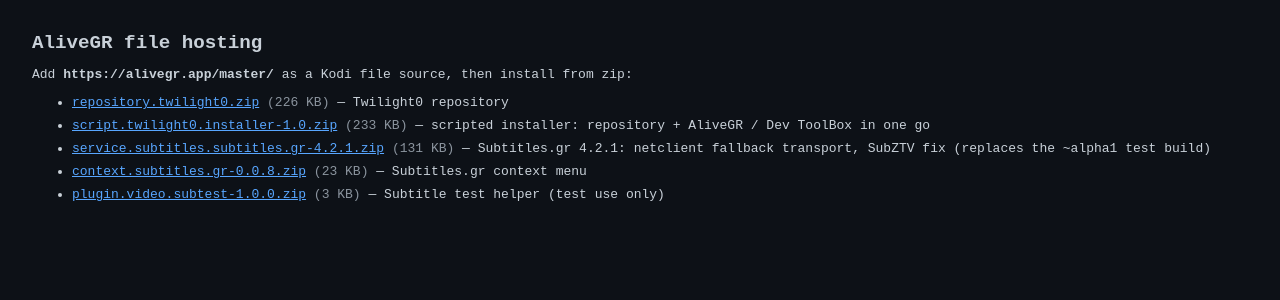
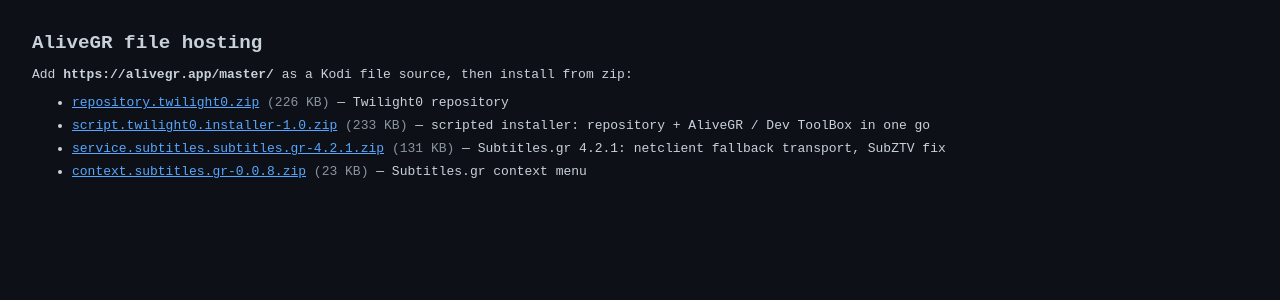
Before and after one commit to Twilight0/alivegr.github.io, a Jekyll site: the page master/index.html, which Jekyll copies as it is, in a window 1280 px wide. Shown: the top 300 px of the page. Built offline with Jekyll 4.4.1, drawn with Linux system fonts in a browser that asks for light colours.

Commit message:
Retire subtest helper and alpha1 test build from /master

```diff
--- a/master/index.html
+++ b/master/index.html
@@ -18,9 +18,8 @@
 <ul>
 <li><a href="repository.twilight0.zip">repository.twilight0.zip</a> <span class="size">(226 KB)</span> — Twilight0 repository</li>
 <li><a href="script.twilight0.installer-1.0.zip">script.twilight0.installer-1.0.zip</a> <span class="size">(233 KB)</span> — scripted installer: repository + AliveGR / Dev ToolBox in one go</li>
-<li><a href="service.subtitles.subtitles.gr-4.2.1.zip">service.subtitles.subtitles.gr-4.2.1.zip</a> <span class="size">(131 KB)</span> — Subtitles.gr 4.2.1: netclient fallback transport, SubZTV fix (replaces the ~alpha1 test build)</li>
+<li><a href="service.subtitles.subtitles.gr-4.2.1.zip">service.subtitles.subtitles.gr-4.2.1.zip</a> <span class="size">(131 KB)</span> — Subtitles.gr 4.2.1: netclient fallback transport, SubZTV fix</li>
 <li><a href="context.subtitles.gr-0.0.8.zip">context.subtitles.gr-0.0.8.zip</a> <span class="size">(23 KB)</span> — Subtitles.gr context menu</li>
-<li><a href="plugin.video.subtest-1.0.0.zip">plugin.video.subtest-1.0.0.zip</a> <span class="size">(3 KB)</span> — Subtitle test helper (test use only)</li>
 </ul>
 </body>
 </html>
```
Also changed, not shown: 1 other file.
